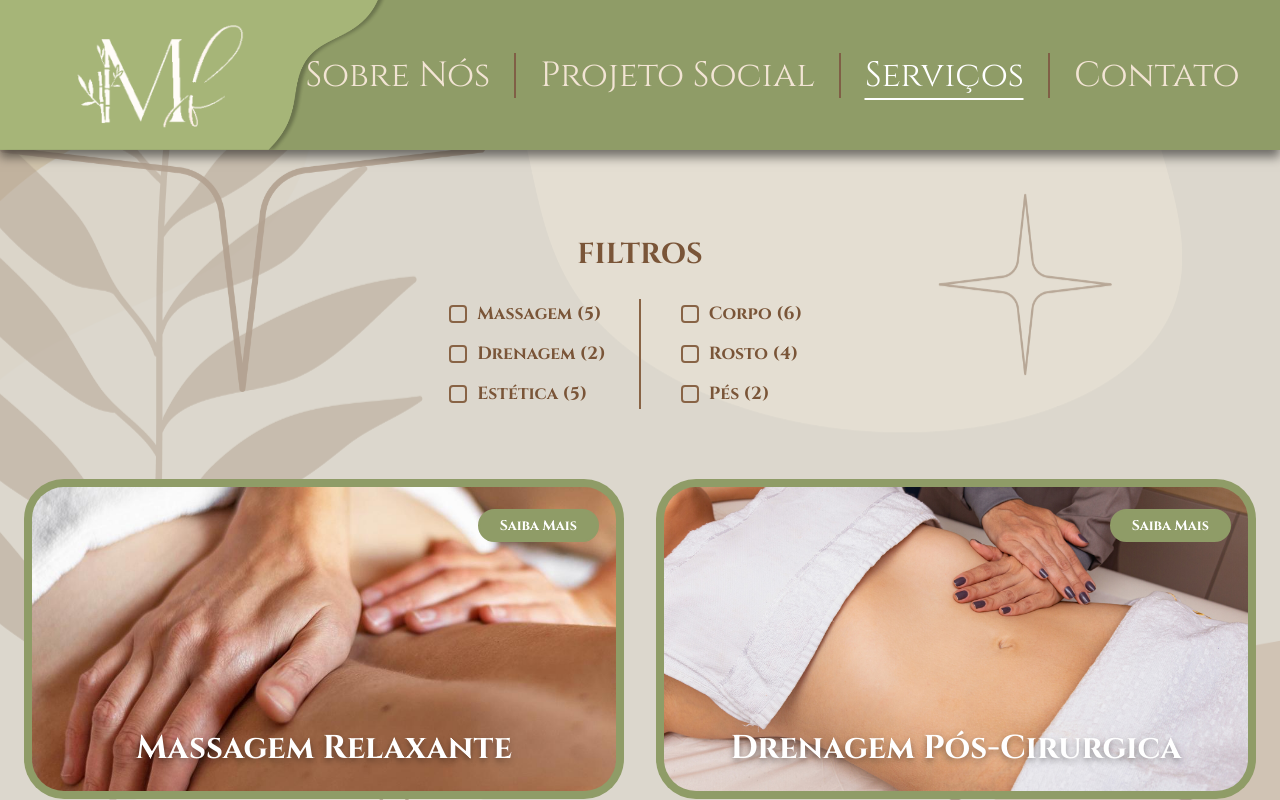
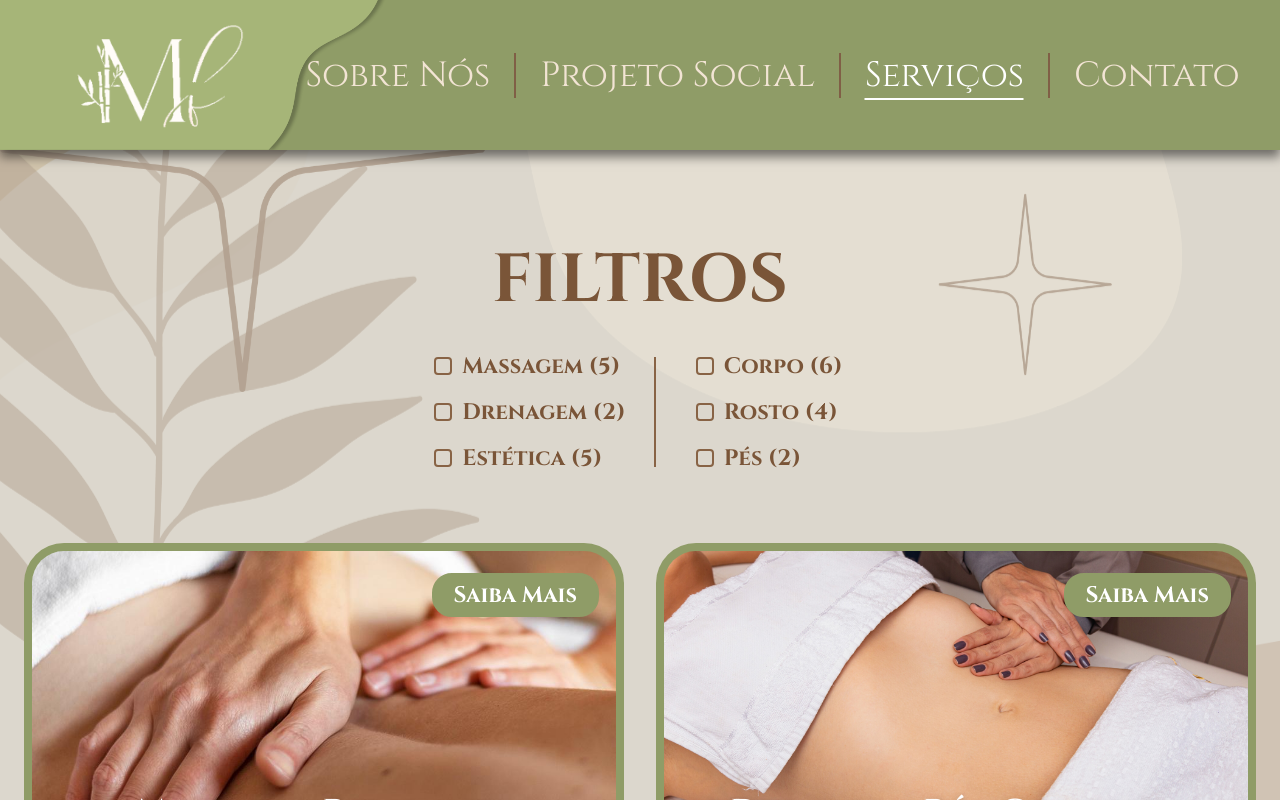
Before and after one commit to SAPI-Unesp/Projeto-Site-CasaMassagem, a React (Vite) app: page /servicos in a window 1280 px wide. Shown: the top 800 px of the page. Built offline with nearby package versions, Linux system fonts and the light colour scheme.

Commit message:
Fonts patterns
Fonts patterns

```diff
--- a/src/pages/Servicos/Cards/card.styles.ts
+++ b/src/pages/Servicos/Cards/card.styles.ts
@@ -89,7 +89,7 @@ export const CardBtn = styled.button`
     background-color: #8f9c67;
     color: white;
     padding: 5px 20px 5px 20px;
-    font-size: 14px;
+    font-size : ${({ theme }) => theme.fontSizes.Paragrafo};
     align-self: flex-end;
     margin-right: 25px;
     font-family: Cinzel;
--- a/src/pages/Servicos/Filter/filter.style.ts
+++ b/src/pages/Servicos/Filter/filter.style.ts
@@ -18,7 +18,7 @@ export const FilterSectionAligner = styled.div`
 
 export const FilterTitle = styled.h2`
     color: ${colors.brownText};
-    font-size: 1.8rem;
+    font-size: ${({ theme }) => theme.fontSizes.Title1};
     font-weight: bold;
     text-transform: uppercase;
     margin-bottom: 25px;
@@ -61,6 +61,7 @@ export const FilterCheckboxesContainer = styled.div`
 export const DividerColumn = styled.div`
     width: 1.5px;
     height: 110px;
+    margin-left: 6%;
     background-color: ${colors.brownBorder};
     flex-shrink: 0;
 
@@ -74,6 +75,7 @@ export const CheckboxAligner = styled.div`
     align-items: center;
     gap: 10px;
     width: 100%;
+
 `;
 
 export const CheckboxFilter = styled.input`
@@ -83,11 +85,11 @@ export const CheckboxFilter = styled.input`
     height: 18px;
     min-width: 18px;
     border: 2px solid ${colors.brownBorder};
+
     border-radius: 4px;
     cursor: pointer;
     background-color: transparent;
     position: relative;
-
     &:checked {
         background-color: ${colors.brownBorder};
     }
@@ -110,6 +112,7 @@ export const CheckboxLabel = styled.label`
     font-size: 1.1rem;
     font-weight: 600;
     white-space: nowrap;
+    font-size: ${({ theme }) => theme.fontSizes.Paragrafo};
 
     @media(max-width: 768px){
         font-size: 0.9rem;
```
